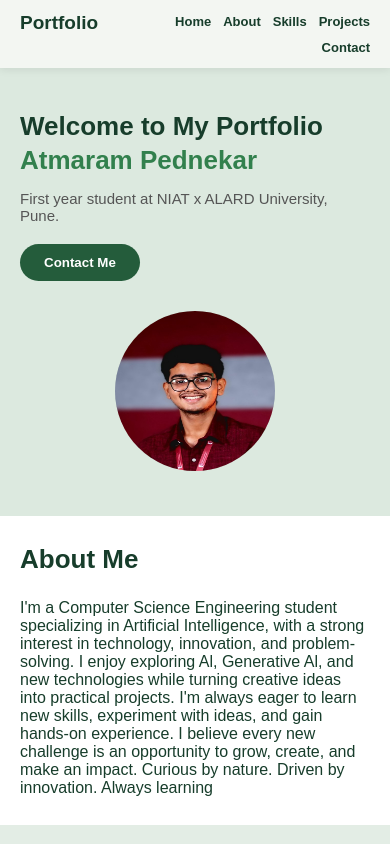
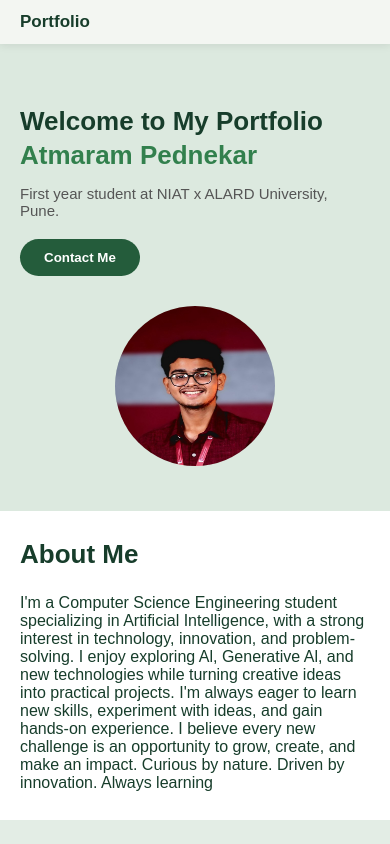
Before and after one commit to Atmarampednekar/WEB-DEV-PORTFOLIO-ASSIGNMENT, a plain HTML site: page index.html in a window 390 px wide. Shown: the top 844 px of the page. Drawn offline with Linux system fonts and the light colour scheme.

Commit message:
finalized portfolio

```diff
--- a/style.css
+++ b/style.css
@@ -321,16 +321,16 @@ footer{
 
 
 @media(max-width:768px){
+    body{
+        overflow-x: hidden
+    }
+
     nav{
         padding: 12px 20px
     }
 
     nav ul{
-        gap: 14px
-    }
-
-    nav a{
-        font-size: 13px
+        display: none
     }
 
     section{
@@ -341,7 +341,7 @@ footer{
         flex-direction: column;
         align-items: flex-start;
         gap: 30px;
-        padding: 110px 20px 45px
+        padding: 105px 20px 45px
     }
 
     .top h1{
@@ -354,17 +354,18 @@ footer{
         align-self: center
     }
 
-    .About{
-        gap: 20px
-    }
-
     .skills,
     .myProjects,
     .contactMe{
         flex-direction: column
     }
 
+    .skills{
+        gap: 12px
+    }
+
     .project{
+        width: 100%;
         align-items: flex-start
     }
 
@@ -383,15 +384,8 @@ footer{
 }
 
 @media(max-width:480px){
-    nav{
-        align-items: flex-start
-    }
-
-    nav ul{
-        max-width: 210px;
-        justify-content: flex-end;
-        flex-wrap: wrap;
-        gap: 8px 12px
+    .heading{
+        font-size: 17px
     }
 
     .top h1{
@@ -405,6 +399,10 @@ footer{
     .PP{
         width: 160px;
         height: 160px
+    }
+
+    .skills{
+        width: 100%
     }
 
     .project{
@@ -426,6 +424,7 @@ footer{
     }
 
     footer{
+        justify-content: center;
         text-align: center
     }
 }
```
